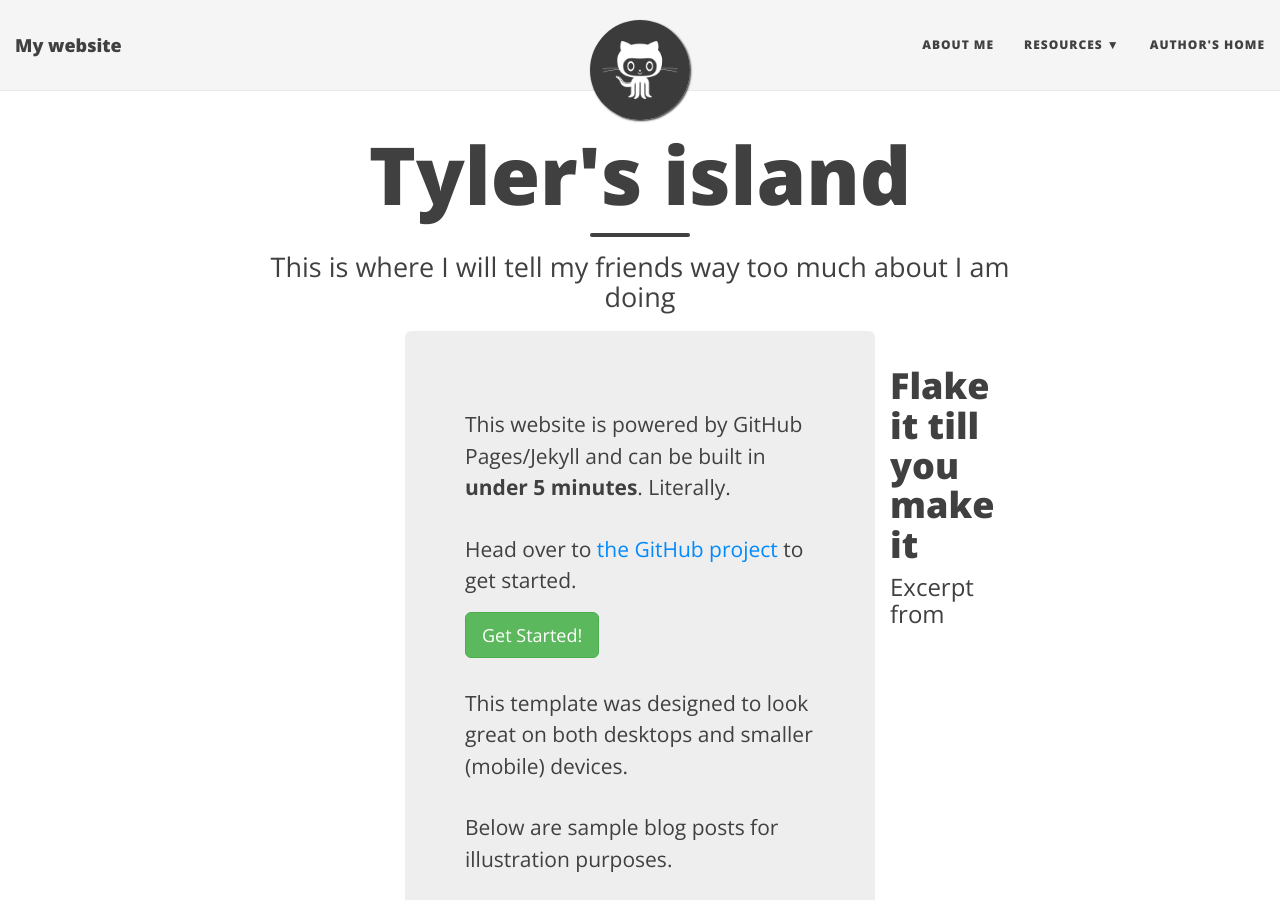
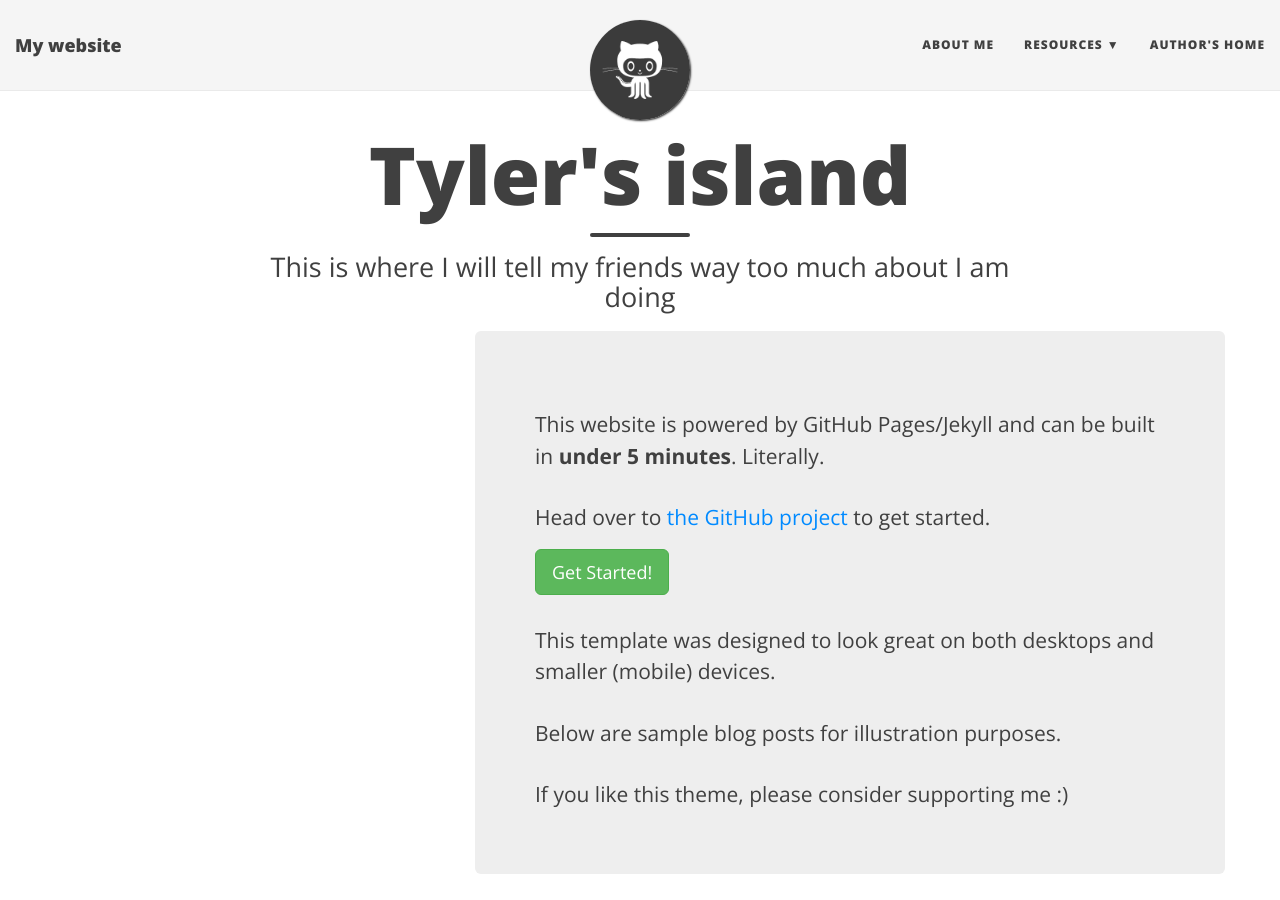
Before and after one commit to TylerAC/TylerAC.github.io, a Jekyll site: the page built from index.html, in a window 1280 px wide and 900 px high. Built offline with Jekyll 4.4.1, drawn with Linux system fonts in a browser that asks for light colours; nearby versions of some CDN libraries; the list of posts is cut into pages by our own code.

Commit message:
move posts to contains

```diff
--- a/index.html
+++ b/index.html
@@ -4,7 +4,8 @@
 subtitle: This is where I will tell my friends way too much about I am doing
 use-site-title: true
 ---
-<div class="posts-list">
+<div class="container" role="main">
+  <div class="row">
     <div class="col-lg-8 col-lg-offset-2 col-md-10 col-md-offset-1">
       <div class="main-explain-area jumbotron">
         <p>This website is powered by GitHub Pages/Jekyll and can be built in <strong>under 5 minutes</strong>. Literally.</p>
@@ -70,6 +71,8 @@
     </article>
     {% endfor %}
   </div>
+</div>
+
 
 {% if paginator.total_pages > 1 %}
 <ul class="pager main-pager">
```
Lines whose indentation alone changed are shown as unchanged.
